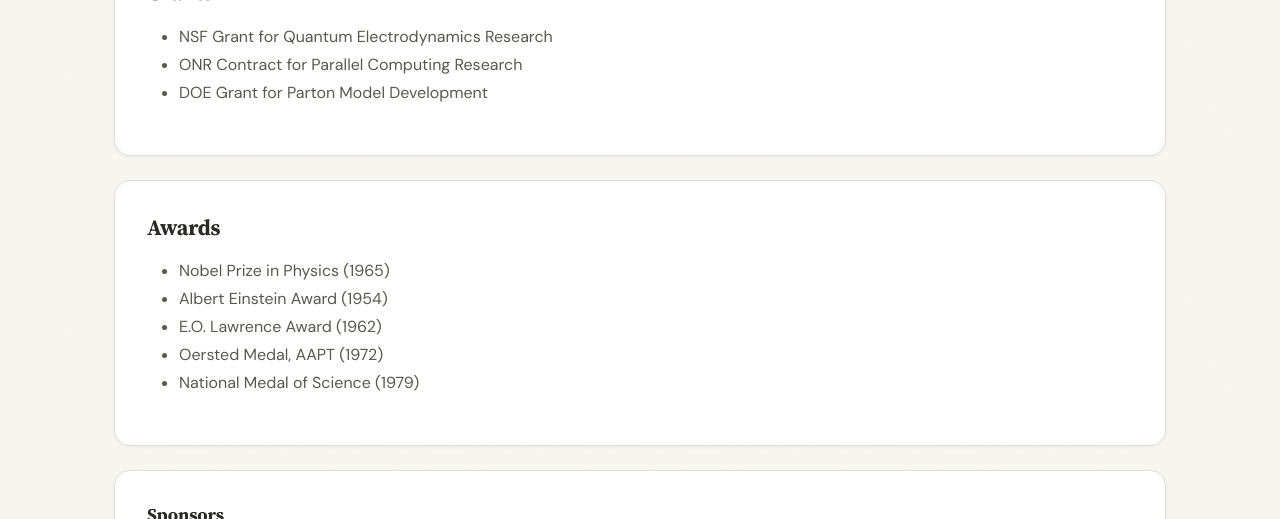
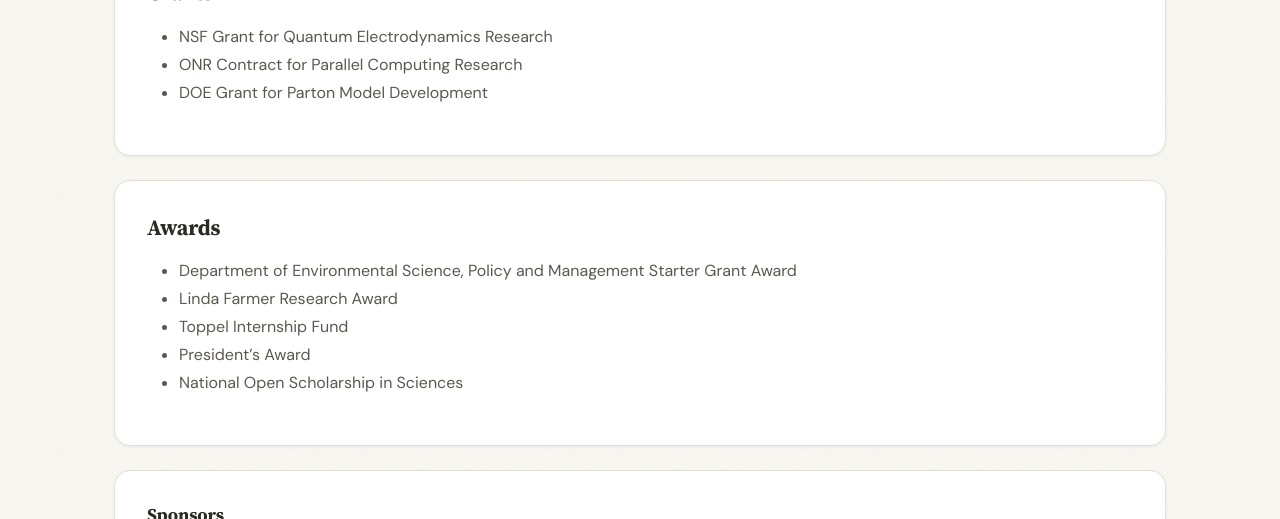
Before and after one commit to sharasookhoo/sharasookhoo.github.io, a Jekyll site: the page built from _pages/about.md, in a window 1280 px wide and 900 px high, scrolled down 561 px, cut to the strip 0-519 px from the top of the window. Built offline with Jekyll 4.4.1, drawn with Linux system fonts in a browser that asks for light colours.

Commit message:
Update awards.yml

```diff
--- a/_data/awards.yml
+++ b/_data/awards.yml
@@ -1,7 +1,21 @@
 # Awards and honors, shown on the About page.
 # Each entry needs: name
-- name: Nobel Prize in Physics (1965)
-- name: Albert Einstein Award (1954)
-- name: E.O. Lawrence Award (1962)
-- name: Oersted Medal, AAPT (1972)
-- name: National Medal of Science (1979)
+- name: Department of Environmental Science, Policy and Management Starter Grant Award
+  date: Dec 2024
+  description: Research proposal was identified as one of the top six submitted from the cohort ($2,500).
+
+- name: Linda Farmer Research Award
+  date: Oct 2023
+  description: Research proposal was selected for the most prestigious departmental undergraduate award ($2,500).
+
+- name: Toppel Internship Fund
+  date: May 2022
+  description: Awarded $2,000 by the Toppel Career Center at the University of Miami to cover living costs while interning at the Coral Health and Disease Lab, Mote Marine Laboratory and Aquarium.
+
+- name: President’s Award
+  date: Aug 2020 – May 2024
+  description: Awarded $30,000 annually towards tuition fees in recognition of outstanding academic achievement at the University of Miami.
+
+- name: National Open Scholarship in Sciences
+  date: Aug 2020 – May 2024
+  description: Received a highly competitive scholarship awarded by the Government of Trinidad and Tobago in recognition of outstanding academic achievement (approximately US$48,000 annually).
```
